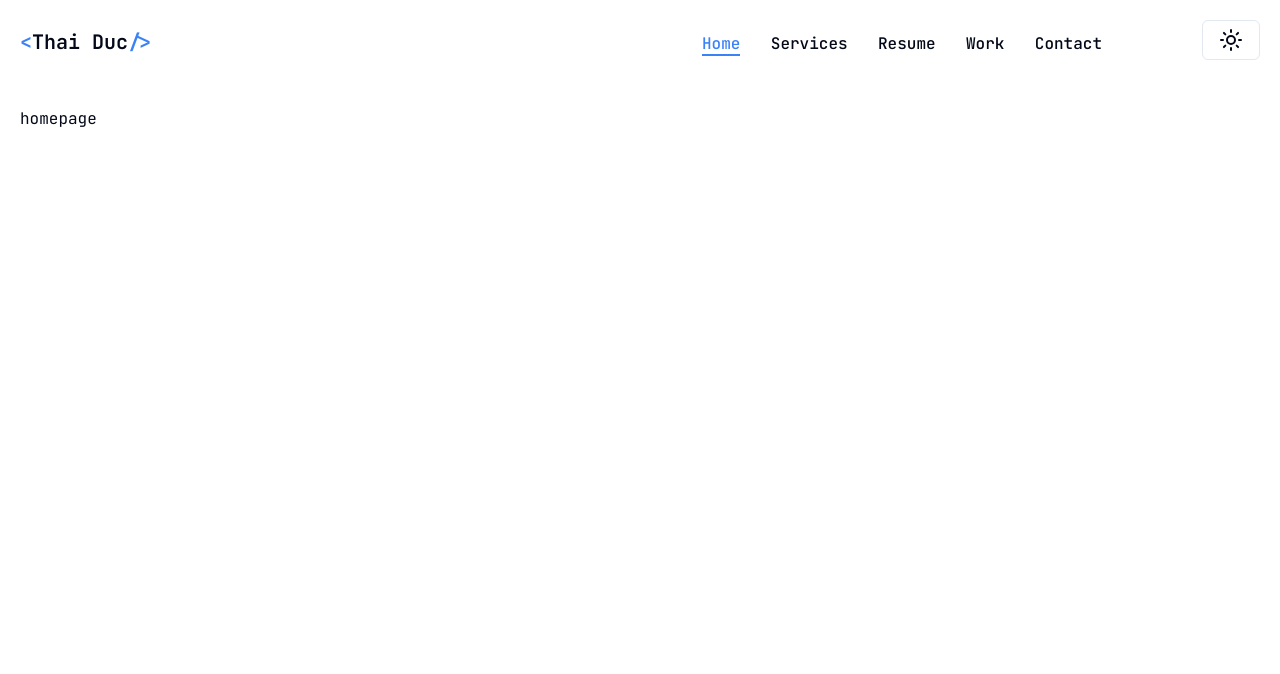
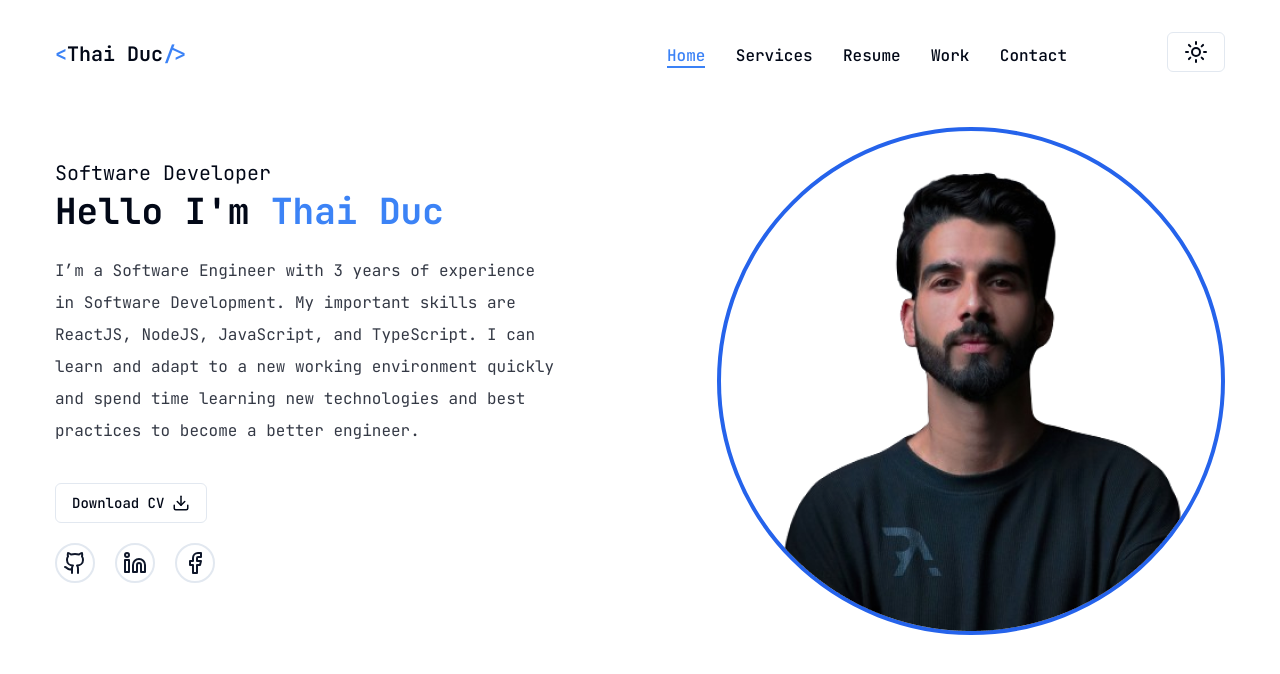
Before and after one commit to thaidaviss/portfolio, a Next.js app: page / in a window 1280 px wide. Shown: the top 674 px of the page. Built offline with nearby package versions, Linux system fonts and the light colour scheme.

Commit message:
handle homepage

```diff
--- a/src/app/globals.css
+++ b/src/app/globals.css
@@ -16,7 +16,7 @@
     --secondary-foreground: 222.2 47.4% 11.2%;
     --muted: 210 40% 96.1%;
     --muted-foreground: 215.4 16.3% 46.9%;
-    --accent: 210 40% 96.1%;
+    --accent: 217 91% 60%;
     --accent-foreground: 222.2 47.4% 11.2%;
     --destructive: 0 84.2% 60.2%;
     --destructive-foreground: 210 40% 98%;
@@ -44,7 +44,7 @@
     --secondary-foreground: 210 40% 98%;
     --muted: 217.2 32.6% 17.5%;
     --muted-foreground: 215 20.2% 65.1%;
-    --accent: 217.2 32.6% 17.5%;
+    --accent: 217 91% 60%;
     --accent-foreground: 210 40% 98%;
     --destructive: 0 62.8% 30.6%;
     --destructive-foreground: 210 40% 98%;
--- a/src/app/page.tsx
+++ b/src/app/page.tsx
@@ -1,3 +1,42 @@
+import { Button } from '@/components';
+import { Avatar, Socials } from '@/components';
+
+import { Download } from 'lucide-react';
+
 export default function Home() {
-  return <main>homepage</main>;
+  return (
+    <section className='h-full'>
+      <div className='container mx-auto h-full'>
+        <div className='flex flex-col xl:flex-row items-center justify-between xl:pt-8 xl:pb-24'>
+          {/* text */}
+          <div className='text-center xl:text-left'>
+            <span className='text-xl'>Software Developer</span>
+            <h1 className='font-bold text-4xl mb-6'>
+              Hello I'm <span className='text-accent'>Thai Duc</span>
+            </h1>
+            <p className='max-w-[500px] mb-9 opacity-80'>
+              I’m a Software Engineer with 3 years of experience in Software Development. My
+              important skills are ReactJS, NodeJS, JavaScript, and TypeScript. I can learn and
+              adapt to a new working environment quickly and spend time learning new technologies
+              and best practices to become a better engineer.
+            </p>
+            {/* button and socials */}
+            <div className='button flex justify-center xl:justify-start'>
+              <Button variant={'outline'} className='flex justify-center items-center gap-2'>
+                <span>Download CV</span>
+                <Download size={18} />
+              </Button>
+            </div>
+            <div className='socials'>
+              <Socials />
+            </div>
+            {/* photo */}
+          </div>
+          <div className='photo'>
+            <Avatar />
+          </div>
+        </div>
+      </div>
+    </section>
+  );
 }
--- /dev/null
+++ b/src/components/Avatar.tsx
@@ -0,0 +1,10 @@
+import Image from 'next/image';
+import React from 'react';
+import avatar from '@/assets/photo.png';
+export function Avatar() {
+  return (
+    <div className='border-4 border-blue-600 rounded-[50%]'>
+      <Image src={avatar} alt='' width={500} height={500} />
+    </div>
+  );
+}
--- a/src/components/Header.tsx
+++ b/src/components/Header.tsx
@@ -5,6 +5,8 @@ import { AlignRight, Moon, Sun } from 'lucide-react';
 import { useTheme } from 'next-themes';
 import Link from 'next/link';
 import { usePathname } from 'next/navigation';
+import { useState } from 'react';
+import MobileNav from './MobileNav';
 const menuList = [
   {
     label: 'Home',
@@ -33,13 +35,17 @@ const menuList = [
   },
 ];
 export function Header() {
+  const [isMobileOpen, setIsMobileOpen] = useState(false);
   const { setTheme, theme } = useTheme();
   const pathname = usePathname();
   const onChangeTheme = () => {
     setTheme(theme == 'light' ? 'dark' : 'light');
   };
+  const openMenuMobile = () => {
+    setIsMobileOpen(!isMobileOpen);
+  };
   return (
-    <div className='header flex justify-between items-center w-full p-5'>
+    <div className='header flex justify-between items-center mt-8 container mx-auto h-full'>
       <Link href={'/'}>
         <h1 className='logo cursor-pointer font-bold text-xl'>
           <span className='text-blue-500'>{'<'}</span>
@@ -48,7 +54,7 @@ export function Header() {
         </h1>
       </Link>
       <div className='nav flex justify-between items-center gap-6 md:gap-[100px] '>
-        <div className='menu navbar-laptop md:flex hidden'>
+        <div className='menu menu-laptop md:flex hidden'>
           <ul className='flex w-[400px] justify-between'>
             {menuList.map(menuItem => {
               return (
@@ -70,9 +76,14 @@ export function Header() {
             {theme == 'light' ? <Sun /> : <Moon />}
           </Button>
         </div>
-        <div className='nav navbar-mobile md:hidden'>
+        <div className='mobile md:hidden cursor-pointer' onClick={openMenuMobile}>
           <AlignRight size={35} fontWeight={800} />
         </div>
+        <MobileNav
+          isMobileOpen={isMobileOpen}
+          menuList={menuList}
+          openMenuMobile={openMenuMobile}
+        />
       </div>
     </div>
   );
--- /dev/null
+++ b/src/components/MobileNav.tsx
@@ -0,0 +1,61 @@
+'use client';
+import { cn } from '@/lib/utils';
+import { TMenu } from '@/types';
+import { motion, useAnimate } from 'framer-motion';
+import { X } from 'lucide-react';
+import Link from 'next/link';
+import { usePathname } from 'next/navigation';
+import { useEffect } from 'react';
+
+interface IProps {
+  isMobileOpen: boolean;
+  menuList: TMenu[];
+  openMenuMobile: () => void;
+}
+
+function MobileNav({ isMobileOpen, menuList, openMenuMobile }: IProps) {
+  const [scope, animate] = useAnimate();
+  const pathname = usePathname();
+  const animation = async (isOpen: boolean) => {
+    await animate(
+      scope.current,
+      { x: isOpen ? '0' : '100%' },
+      { duration: 0.7, ease: 'easeInOut', delay: 0.2 },
+    );
+  };
+  useEffect(() => {
+    animation(isMobileOpen);
+  }, [isMobileOpen]);
+
+  return (
+    <div className={cn('w-screen h-screen top-0 left-0 fixed overflow-hidden pointer-events-none')}>
+      <motion.div
+        ref={scope}
+        className='menu-mobile absolute  top-0 bottom-0 w-screen left-0 bg-primary flex justify-center pointer-events-auto'>
+        <ul className='m-20 flex flex-col w-[400px] items-center'>
+          {menuList.map(menuItem => {
+            return (
+              <Link
+                key={menuItem.key}
+                href={menuItem.link}
+                className={cn(
+                  'text-secondary',
+                  'font-medium hover:text-blue-500 h-7',
+                  pathname == menuItem.link ? 'border-b-blue-500 text-blue-500 border-b-2' : '',
+                )}>
+                {menuItem.label}
+              </Link>
+            );
+          })}
+        </ul>
+        <div
+          className='absolute top-5 right-5 text-secondary cursor-pointer'
+          onClick={openMenuMobile}>
+          <X />
+        </div>
+      </motion.div>
+    </div>
+  );
+}
+
+export default MobileNav;
--- a/src/components/PageTransition.tsx
+++ b/src/components/PageTransition.tsx
@@ -12,7 +12,7 @@ export function PageTransition({ children }: { children: React.ReactNode }) {
           initial={{ opacity: 1 }}
           animate={{
             opacity: 0,
-            transition: { delay: 0.8, duration: 0.3, ease: 'easeInOut' },
+            transition: { delay: 0.7, duration: 0.2, ease: 'easeInOut' },
           }}
           className='h-screen w-screen fixed bg-secondary top-0 pointer-events-none z-10'></motion.div>
         {children}
--- /dev/null
+++ b/src/components/Socials.tsx
@@ -0,0 +1,30 @@
+import { FacebookIcon, GithubIcon, LinkedinIcon } from 'lucide-react';
+import Link from 'next/link';
+
+const socials = [
+  {
+    icon: <GithubIcon />,
+    path: '',
+  },
+  {
+    icon: <LinkedinIcon />,
+    path: '',
+  },
+  {
+    icon: <FacebookIcon />,
+    path: '',
+  },
+];
+export function Socials() {
+  return (
+    <div className='flex justify-center w-full gap-5 pt-5 pb-5 xl:justify-start'>
+      {socials.map(item => (
+        <Link
+          href={item.path}
+          className='cursor-pointer text-primary hover:text-blue-500 hover:border-blue-500 w-[40px] h-[40px] rounded-[50%] border-2 flex justify-center items-center'>
+          {item.icon}
+        </Link>
+      ))}
+    </div>
+  );
+}
--- a/src/components/StairLoading.tsx
+++ b/src/components/StairLoading.tsx
@@ -17,7 +17,7 @@ function StairLoading() {
           className='h-screen w-screen fixed bg-secondary top-0 pointer-events-none'
           animate={{
             opacity: 0,
-            transition: { delay: 0.8, duration: 0.3, ease: 'easeInOut' },
+            transition: { delay: 0.7, duration: 0.2, ease: 'easeInOut' },
           }}></motion.div>
       </div>
     </AnimatePresence>
--- a/src/components/Stairs.tsx
+++ b/src/components/Stairs.tsx
@@ -26,7 +26,7 @@ function Stairs() {
           animate='animate'
           exit={'exit'}
           transition={{
-            duration: 0.3,
+            duration: 0.2,
             ease: 'easeInOut',
             delay: reverseIndex(index) * 0.1,
           }} className='h-full w-full bg-primary relative '></motion.div>
--- a/src/components/index.ts
+++ b/src/components/index.ts
@@ -2,3 +2,5 @@ export * from "./ui";
 export * from "./theme-provider";
 export * from "./Header";
 export * from "./PageTransition";
+export * from "./Avatar";
+export * from "./Socials";
--- /dev/null
+++ b/src/types/index.ts
@@ -0,0 +1 @@
+export * from "./menu"
--- /dev/null
+++ b/src/types/menu.ts
@@ -0,0 +1,5 @@
+export type TMenu = {
+  label: string;
+  link: string;
+  key: string;
+};
```
